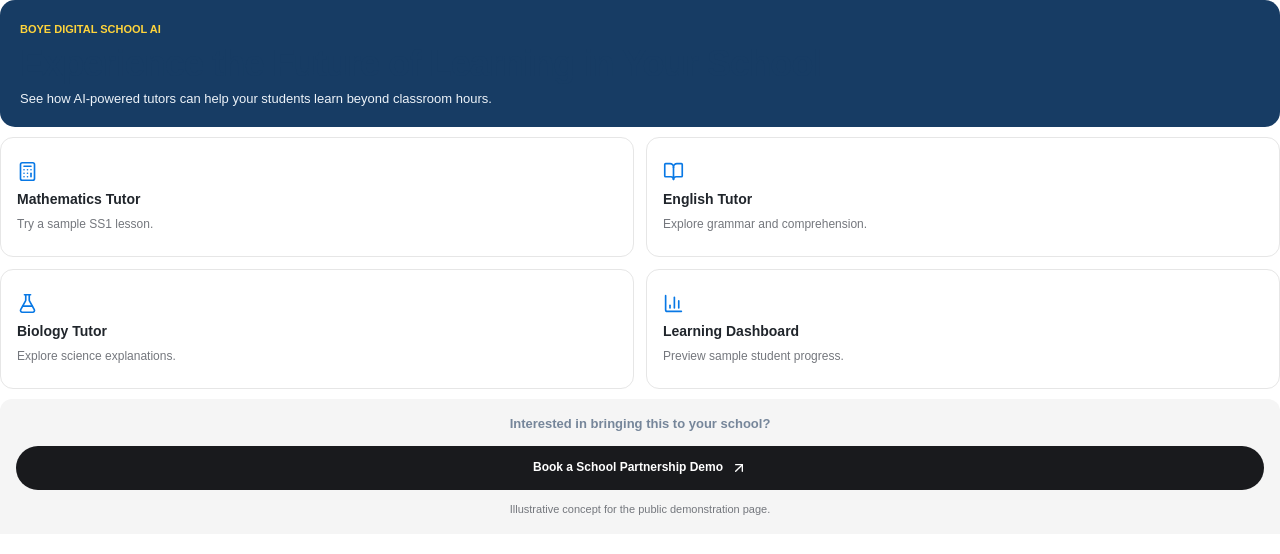
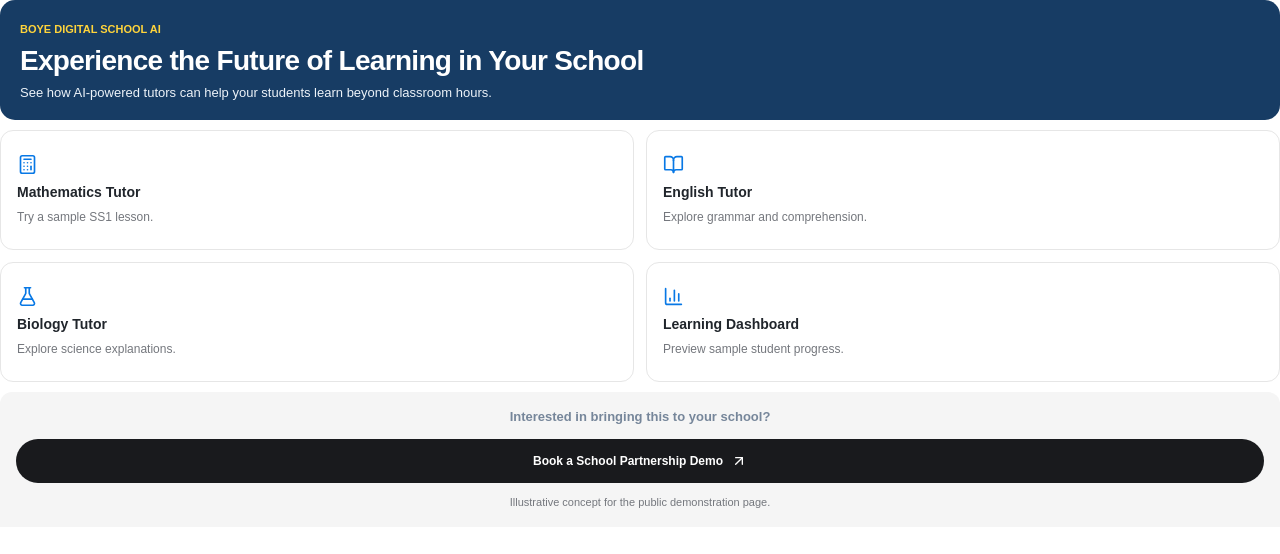
Before and after one commit to majesticmusa/Boye, a Next.js app in the folder boye-digital-school/: page /demo in a window 1280 px wide. Shown: the top 554 px of the page. Built offline with nearby package versions, Linux system fonts and the light colour scheme.

Commit message:
Fix school demo headline contrast and match reference sizing

```diff
--- a/boye-digital-school/src/app/demo/demo.module.css
+++ b/boye-digital-school/src/app/demo/demo.module.css
@@ -1,7 +1,7 @@
 .page { --navy:#173c64; --blue:#0878e5; --ink:#20252b; --muted:#74777d; width:100%; max-width:none; min-height:100vh; margin:0; padding:0; background:#fff; color:var(--ink); font:14px/1.45 Arial,Helvetica,sans-serif; }
 .hero { padding:14px 8px 12px; border-radius:12px; background:var(--navy); color:#fff; }
 .hero .kicker { margin:0 0 6px; color:#ffd43b; font-size:11px; font-weight:700; }
-.hero h1 { margin:0 0 6px; font-size:clamp(26px,4vw,36px); line-height:1.12; letter-spacing:-.025em; font-weight:800; }
+.hero h1 { margin:0 0 6px; color:#fff; font-size:clamp(24px,4vw,28px); line-height:1.2; letter-spacing:-.025em; font-weight:700; }
 .hero>p:last-child { margin:0; color:#edf3f9; font-size:13px; }
 .subjects { display:grid; grid-template-columns:repeat(2,minmax(0,1fr)); gap:8px; padding:8px 0; }
 .card { display:flex; min-height:100px; flex-direction:column; align-items:flex-start; justify-content:center; gap:7px; padding:12px 10px; border:1px solid #e6e6e6; border-radius:13px; background:#fff; color:var(--ink); text-decoration:none; transition:border-color .16s ease,background .16s ease,transform .16s ease; }
```
